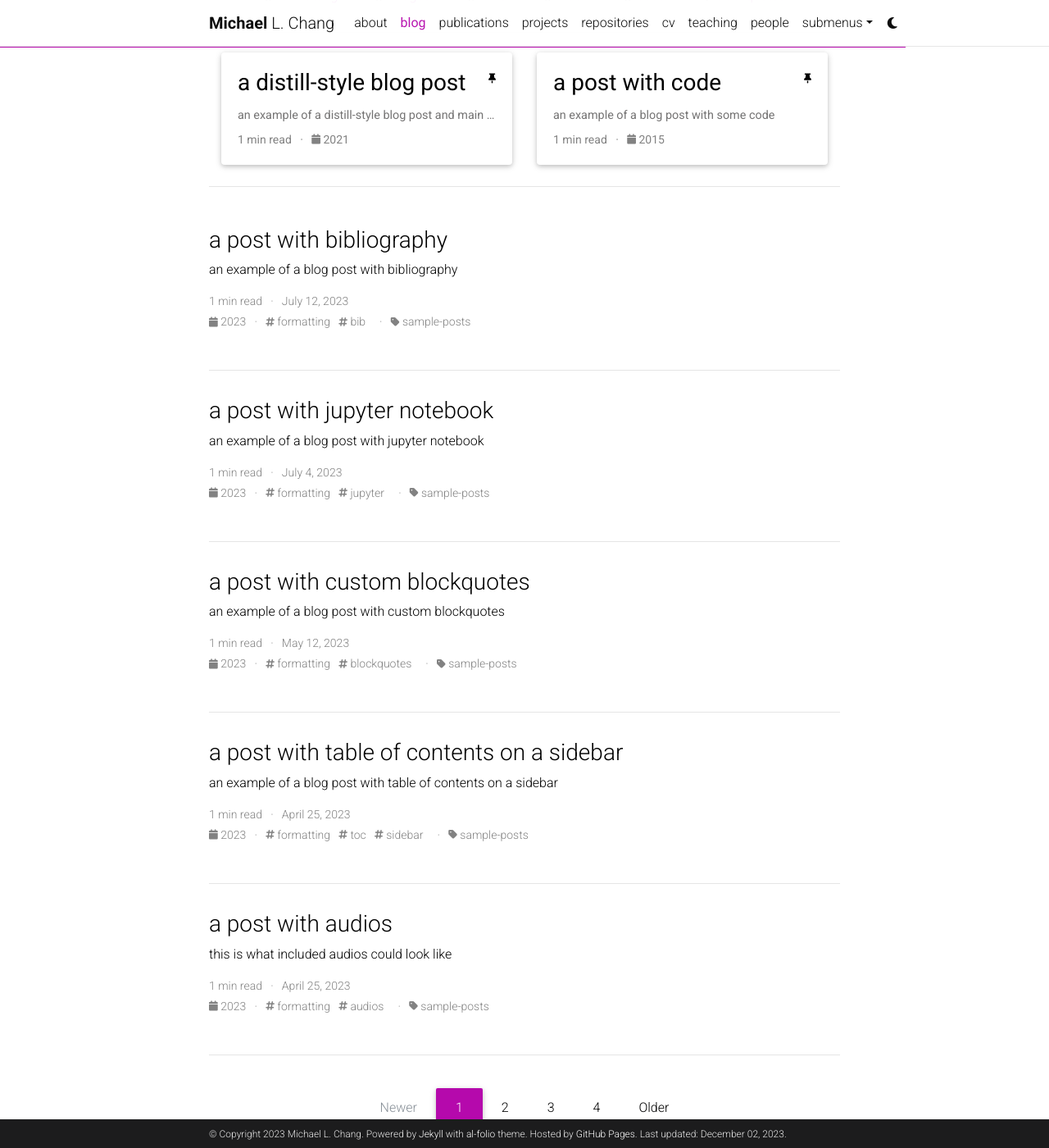
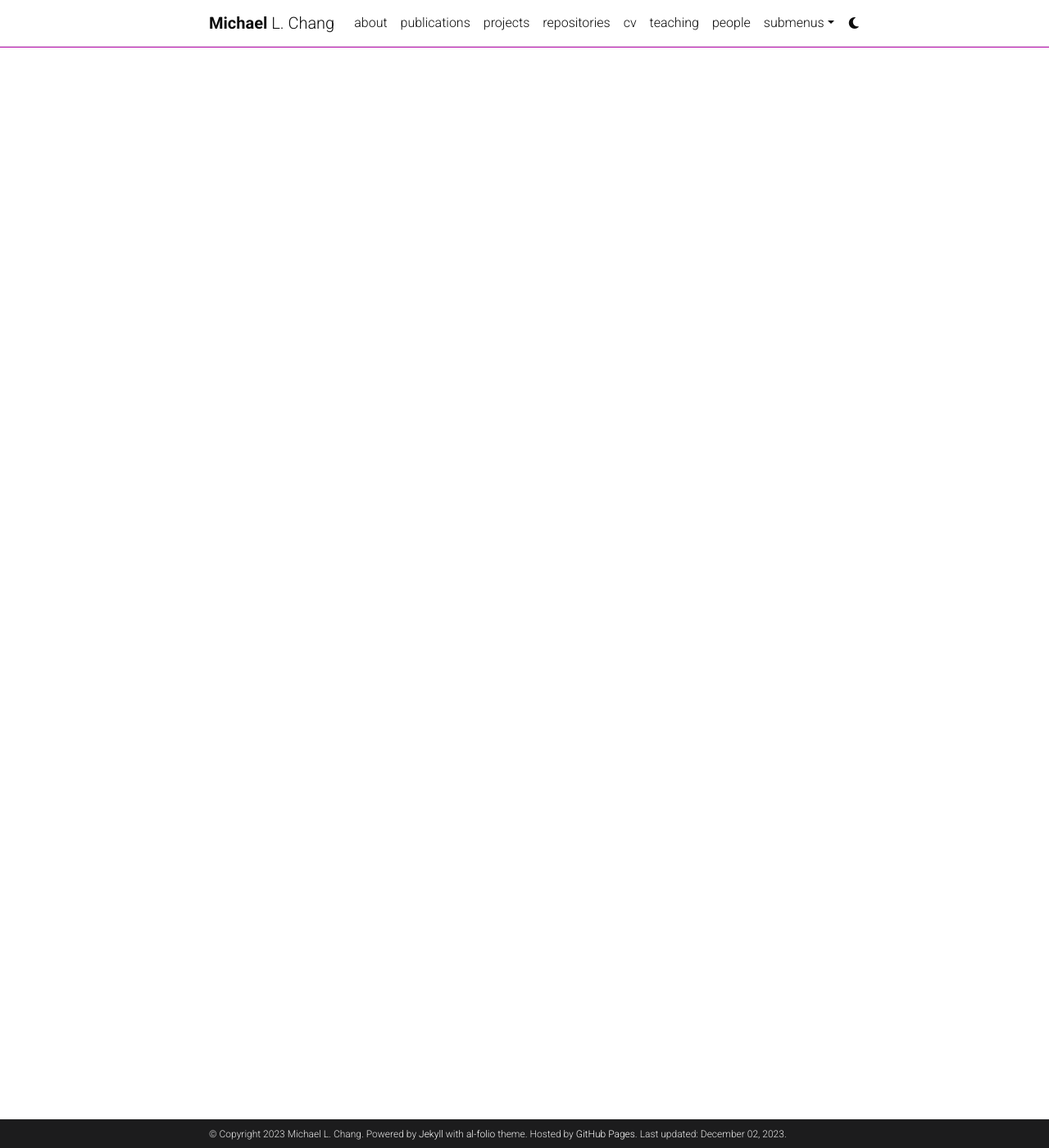
Before and after one commit to civita/civita.github.io, a Jekyll site: the page built from blog/index.html, in a window 1280 px wide and 1400 px high, scrolled down 385 px. Shown: the whole window at 82% size. Built offline with Jekyll 4.4.1, drawn with Linux system fonts in a browser that asks for light colours; the list of posts is cut into pages by our own code; comment, search, counter and statistics services are not loaded; a style sheet for code colours, icons or effects is not loaded; part of the change alters nothing that is shown; some of the changed text lies outside the part shown.

Commit message:
Update _config.yml

```diff
--- a/_config.yml
+++ b/_config.yml
@@ -120,18 +120,18 @@ bing_site_verification:  # out your bing-site-verification ID (Bing Webmaster)
 # Blog
 # -----------------------------------------------------------------------------
 
-blog_name: al-folio # blog_name will be displayed in your blog page
-blog_nav_title: blog # your blog must have a title for it to be displayed in the nav bar
-blog_description: a simple whitespace theme for academics
-permalink: /blog/:year/:title/
+# blog_name: al-folio # blog_name will be displayed in your blog page
+# blog_nav_title: blog # your blog must have a title for it to be displayed in the nav bar
+# blog_description: a simple whitespace theme for academics
+# permalink: /blog/:year/:title/
 
-# Pagination
-pagination:
-  enabled: true
+# # Pagination
+# pagination:
+#   enabled: true
 
-related_blog_posts:
-  enabled: true
-  max_related: 5
+# related_blog_posts:
+#   enabled: true
+#   max_related: 5
 
 # Giscus comments (RECOMMENDED)
 # Follow instructions on https://giscus.app/ to setup for your repo to fill out
@@ -252,19 +252,19 @@ jekyll-minifier:
 # Jekyll Archives
 # -----------------------------------------------------------------------------
 
-jekyll-archives:
-  enabled: [year, tags, categories] # enables year, tag and category archives (remove if you need to disable one of them).
-  layouts:
-    year: archive-year
-    tag: archive-tag
-    category: archive-category
-  permalinks:
-    year: '/blog/:year/'
-    tag: '/blog/tag/:name/'
-    category: '/blog/category/:name/'
+# jekyll-archives:
+#   enabled: [year, tags, categories] # enables year, tag and category archives (remove if you need to disable one of them).
+#   layouts:
+#     year: archive-year
+#     tag: archive-tag
+#     category: archive-category
+#   permalinks:
+#     year: '/blog/:year/'
+#     tag: '/blog/tag/:name/'
+#     category: '/blog/category/:name/'
 
-display_tags: ['formatting', 'images', 'links', 'math', 'code'] # these tags will be displayed on the front page of your blog
-display_categories: ['blockquotes'] # these categories will be displayed on the front page of your blog
+# display_tags: ['formatting', 'images', 'links', 'math', 'code'] # these tags will be displayed on the front page of your blog
+# display_categories: ['blockquotes'] # these categories will be displayed on the front page of your blog
 
 # -----------------------------------------------------------------------------
 # Jekyll Scholar
```
